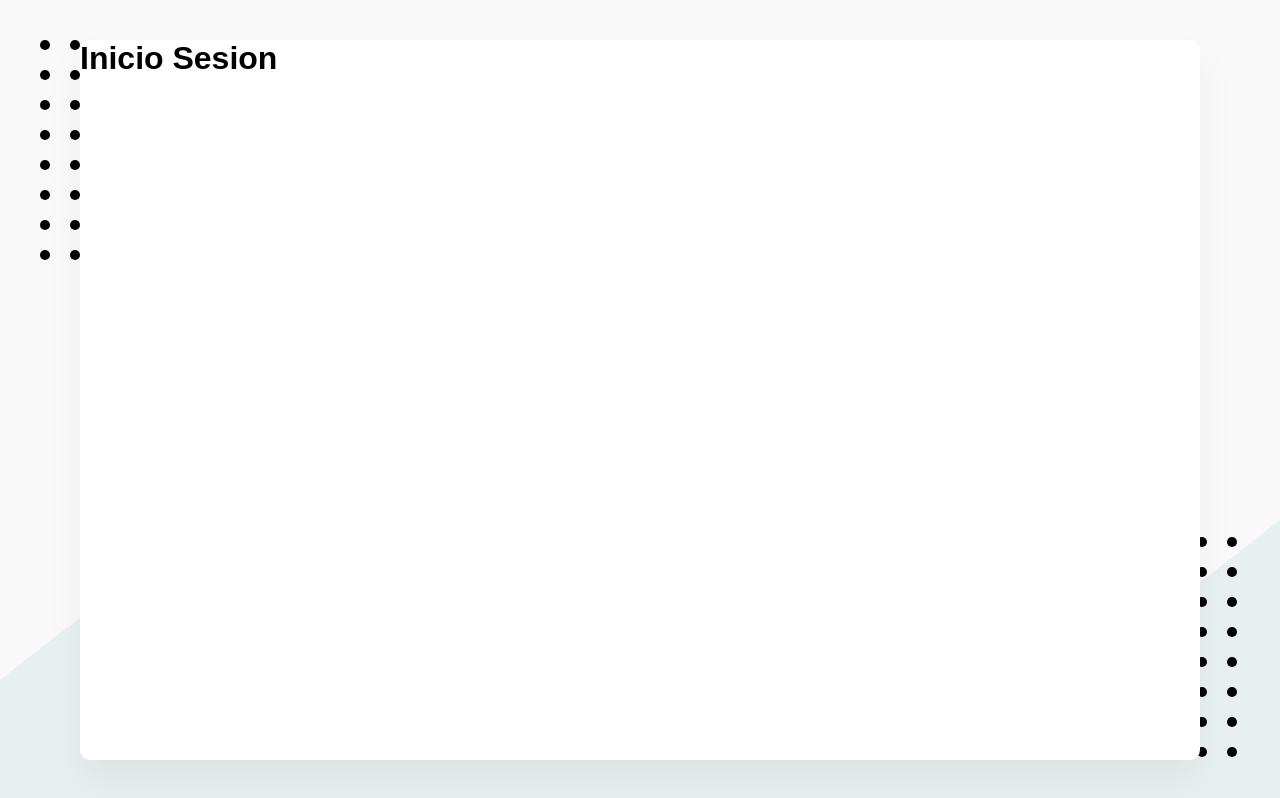
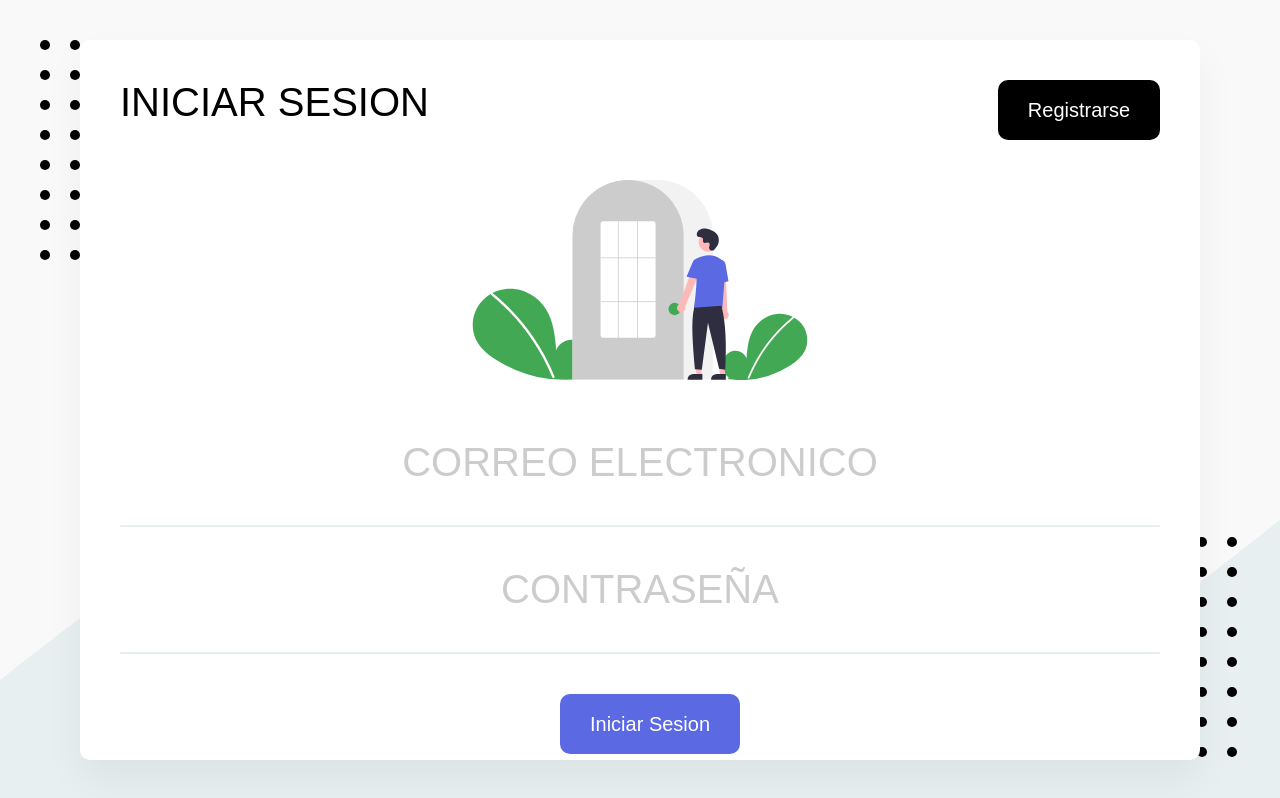
Before and after one commit to mapper895/expenses_list_app, a React (Create React App) app: page /iniciar-sesion in a window 1280 px wide. Built offline with nearby package versions, Linux system fonts and the light colour scheme; what webfontloader would draw is missing.

Commit message:
7. Login Section

```diff
--- a/src/components/Login.js
+++ b/src/components/Login.js
@@ -1,7 +1,45 @@
 import React from "react";
+import { Helmet } from "react-helmet";
+import { Header, Title, HeaderContainer } from "../elements/Header";
+import { Boton } from "../elements/Boton";
+import { Form, Input, BotonContainer } from "../elements/FormElements";
+import { ReactComponent as SvgLogin } from "../img/login.svg";
+import styled from "styled-components";
 
 const Login = () => {
-  return <h1>Inicio Sesion</h1>;
+  return (
+    <>
+      <Helmet>
+        <title>Iniciar Sesion</title>
+      </Helmet>
+
+      <Header>
+        <HeaderContainer>
+          <Title>Iniciar Sesion</Title>
+          <div>
+            <Boton to="/crear-cuenta">Registrarse</Boton>
+          </div>
+        </HeaderContainer>
+      </Header>
+
+      <Form>
+        <Svg />
+        <Input type="email" name="email" placeholder="Correo Electronico" />
+        <Input type="password" name="password" placeholder="Contraseña" />
+      </Form>
+      <BotonContainer>
+        <Boton as="button" primary type="submit">
+          Iniciar Sesion
+        </Boton>
+      </BotonContainer>
+    </>
+  );
 };
 
+const Svg = styled(SvgLogin)`
+  width: 100%;
+  max-height: 12.5rem; /* 200px */
+  margin-bottom: 1.25rem; /* 20px */
+`;
+
 export default Login;
```
Also changed, not shown: 1 other file (tests, documents, lock files or other folders).
